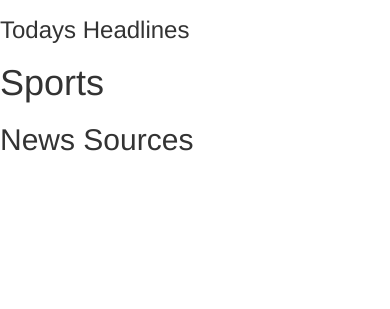
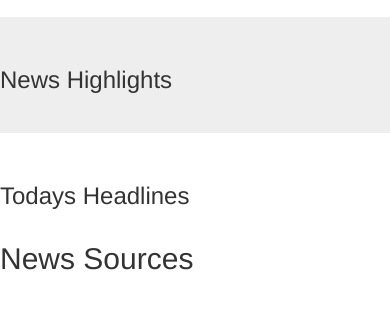
Before and after one commit to BrianTinega/News-Highlights, a Flask app: template app/templates/index.html in a window 390 px wide; the page is wider, and only the part inside the window is pictured. Shown: the part 55-364 px from the top of that part. Run offline with Flask 2, Linux system fonts and the light colour scheme; the template is opened without the code that fills it, so the values that code supplies are empty; some libraries are stand-ins or nearby versions.

Commit message:
add css link to index.html

```diff
--- a/app/config.py
+++ b/app/config.py
@@ -5,8 +5,8 @@ class Config:
     '''
     TOP_HEADLINES_URL='https://newsapi.org/v2/top-headlines?country=us&apiKey={}'
     SOURCES_URL='https://newsapi.org/v2/sources?apiKey={}'
-    TRUMP_URL = "https://newsapi.org/v2/top-headlines?q=trump&apiKey={}"
-    GERMANY_URL="https://newsapi.org/v2/top-headlines?sources=bbc-news&apiKey={}"
+    TRUMP_URL = "https://newsapi.org/v2/everything?q=apple&from=2020-09-13&to=2020-09-13&sortBy=popularity&apiKey={}"
+    BBC_URL="https://newsapi.org/v2/top-headlines?sources=bbc-news&apiKey={}"
 
 
 class ProdConfig(Config):
--- a/app/templates/index.html
+++ b/app/templates/index.html
@@ -1,26 +1,44 @@
 {% extends 'base.html' %}
 {% import 'macros.html' as macro %}
+{% block styles %}
+{{super()}}
+<link rel="stylesheet"
+      href="{{url_for('.static', filename='index.css')}}">
+{% endblock %}
 
-{%block content %}
+{% block content %}
+<div class="jumbotron">
+  <h3>News Highlights</h3>
+</div>
+<div class ="row">
+  <div class ="col-md-4">
     <h3> Todays  Headlines</h3>
     <ul>
      {{macro.displayNewsList(headlines)}}
     </ul>
-<h1>Sports</h1>
-<ul>
- {{macro.displayNewsList(Sports)}}
-</ul>
+  </div>
+  <div class="col-md-4">
+    {{macro.displayBbcList(bbc_news)}}
+  </div>
+  <div class="col-md-4">
+    {{macro.displayTrumpNews(trump_news)}}
+  </div>
+</div>
+<div class="row">
+  <div class="col-md-12" class="col-sm-4">
+
     <h2>News Sources</h2>
-<div>
-  <div class ="row">
-    <div class= "col-md-12" class= "col-md-4">
+
     {{macro.displaySourcesList(root_sources)}}
   </div>
 </div>
-  <ul>
 
-  </ul>
 
-</div>
+
+
+
+
+
+
 
 {% endblock %}
--- a/app/templates/macros.html
+++ b/app/templates/macros.html
@@ -1,37 +1,31 @@
   {% macro displayNewsList(news_list) %}
     {%for news in news_list%}
-
-     <ul>
-      <div class="card">
-        <div class="card-body">
-          <div class="card-img">
       <li><img src={{news.urlToImage}}  alt= "headlines image" height="200" width ="200"></li>
-          </div>
-          <div class="card-footer">
-            <p>NEWS</p>
-          </div>
-      </div>
-    </div>
-
       <a href="{{news.url}}"><button class="btn btn-success">Full story</button></a>
-   </div>
-  </ul>
     {% endfor %}
-
-
-
+  {% endmacro %}
+  {% macro displayBbcList (bbc_list) %}
+    {% for news in bbc_list %}
+      <img src ={{news.urlToImage}} alt= "bbc headlines image" height = "200" width= "200"><br>
+      <a href = "{{news.url}}"><button class= "btn-success">Full Story</button></a>
+    {% endfor %}
   {% endmacro %}
 
   {% macro displaySourcesList(sources_list) %}
-
-  <div class ="row">
-    <div class="col-mm-12" class="col-sm-4">
       {% for sources in sources_list %}
       <ul>
         <li>{{sources.name}}</li>
         <a href={{sources.url}}><button>Visit Website</button></a>
         </ul>
       {% endfor %}
-    </div>
-  </div>
   {% endmacro %}
+
+  {% macro displayTrumpNews(trump_news) %}
+    {% for news in trump_news %}
+
+      <img src ={{news.urlToImage}} alt="trump headlines" height= "200" width="200"><br>
+      <a href = "{{news.url}}"><button class= "btn-success">Full Story</button></a>
+
+       <p>{{news.author}}/p>
+    {% endfor %}
+  {% endmacro %}
```
Also changed, not shown: app/request.py (+22 -1 lines), app/views.py (+6 -2 lines), app/static/index.css (added). Lines whose indentation alone changed are shown as unchanged.
